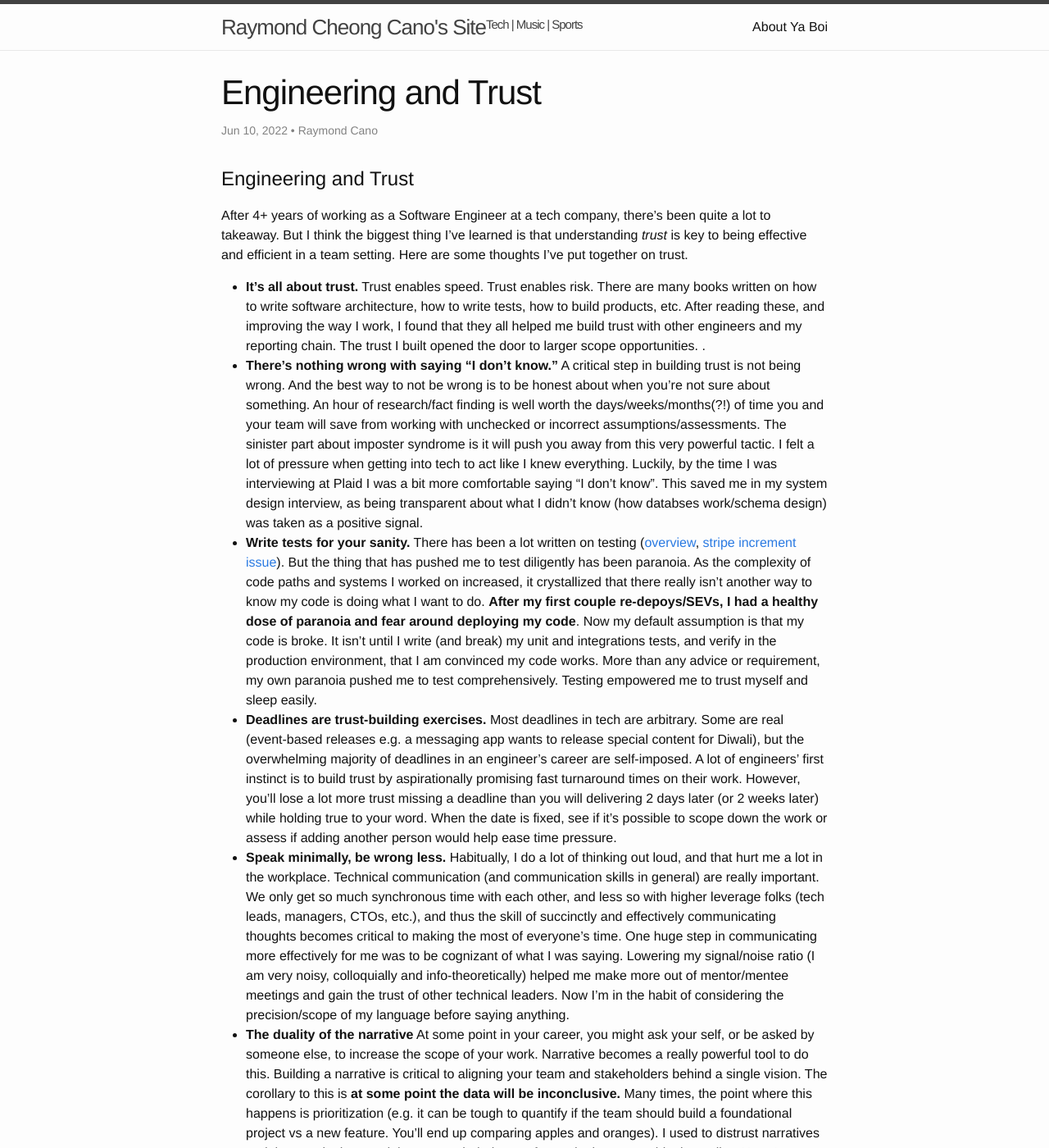
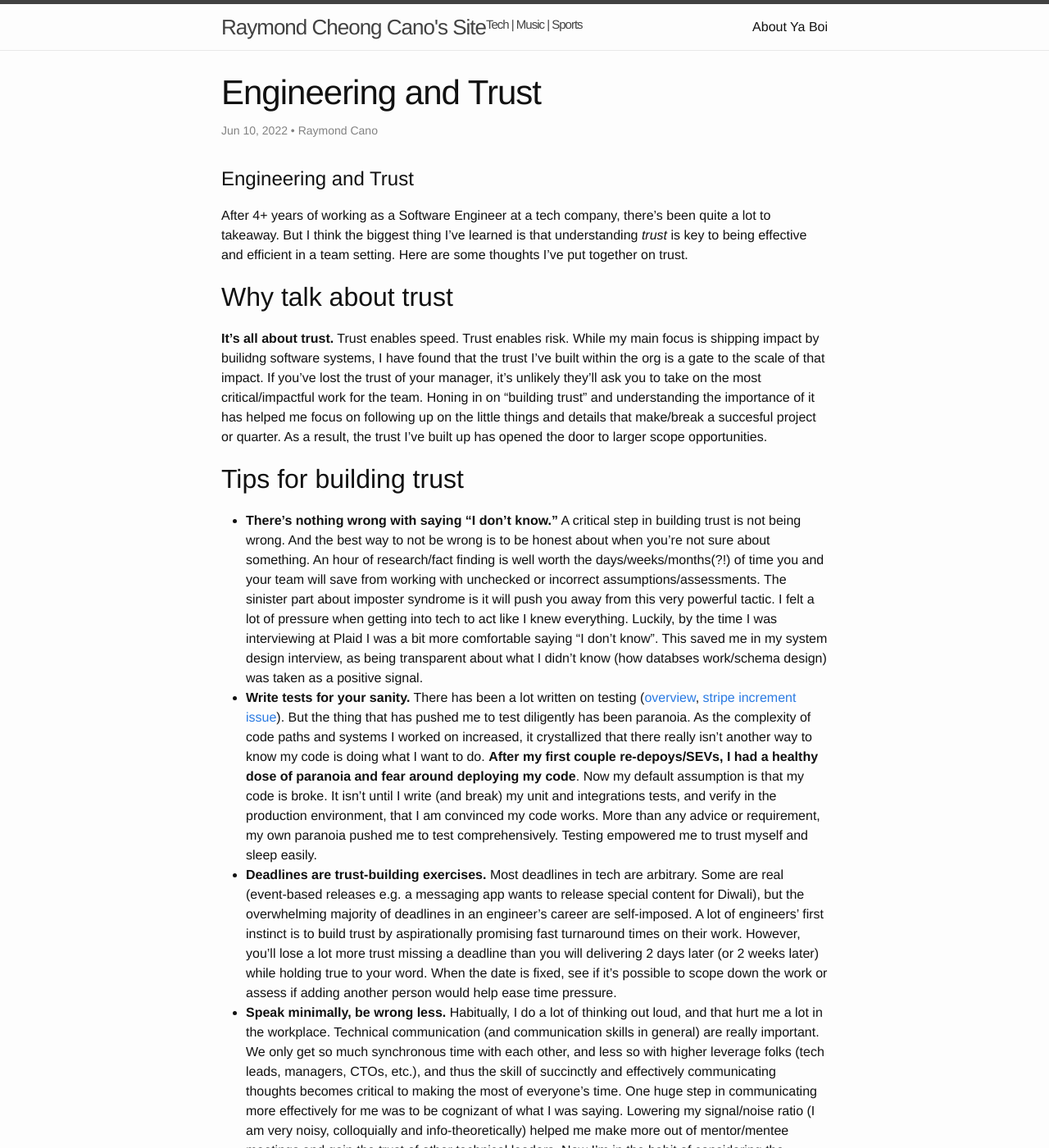
Before and after one commit to rayraycano/rayraycano.github.io, a Jekyll site: the page built from _posts/2022-04-25-tech-reflections.markdown, in a window 1280 px wide and 1400 px high. Shown: the whole window at 82% size. Built offline with Jekyll 4.4.1, drawn with Linux system fonts in a browser that asks for light colours; comment, search, counter and statistics services are not loaded; some of the changed text lies outside the part shown.

Commit message:
some more thoughts

```diff
--- a/_posts/2022-04-25-tech-reflections.markdown
+++ b/_posts/2022-04-25-tech-reflections.markdown
@@ -9,9 +9,18 @@ categories:
 # Engineering and Trust
 After 4+ years of working as a Software Engineer at a tech company, there's been quite a lot to takeaway. But I think the biggest thing I've learned is that understanding _trust_ is key to being effective and efficient in a team setting. Here are some thoughts I've put together on trust.
 
-* **It's all about trust.** Trust enables speed. Trust enables risk. There are many books written on how to write software architecture, how to write tests, how to build products, etc. After reading these, and improving the way I work, I found that they all helped me build trust with other engineers and my reporting chain. The trust I built opened the door to larger scope opportunities. .
+## Why talk about trust
+
+**It's all about trust.** Trust enables speed. Trust enables risk. While my main focus is shipping impact by builidng software systems, I have found that the trust I've built within the org is a gate to the scale of that impact. If you've lost the trust of your manager, it's unlikely they'll ask you to take on the most critical/impactful work for the team. Honing in on "building trust" and understanding the importance of it has helped me focus on following up on the little things and details that make/break a succesful project or quarter. As a result, the trust I've built up has opened the door to larger scope opportunities.
+
+## Tips for building trust
 * **There's nothing wrong with saying "I don't know."** A critical step in building trust is not being wrong. And the best way to not be wrong is to be honest about when you're not sure about something. An hour of research/fact finding is well worth the days/weeks/months(?!) of time you and your team will save from working with unchecked or incorrect assumptions/assessments. The sinister part about imposter syndrome is it will push you away from this very powerful tactic. I felt a lot of pressure when getting into tech to act like I knew everything. Luckily, by the time I was interviewing at Plaid I was a bit more comfortable saying "I don't know". This saved me in my system design interview, as being transparent about what I didn't know (how databses work/schema design) was taken as a positive signal.
 * **Write tests for your sanity.** There has been a lot written on testing ([overview](https://www.atlassian.com/continuous-delivery/software-testing/types-of-software-testing), [stripe increment issue](https://increment.com/testing/)). But the thing that has pushed me to test diligently has been paranoia. As the complexity of code paths and systems I worked on increased, it crystallized that there really isn't another way to know my code is doing what I want to do. **After my first couple re-depoys/SEVs, I had a healthy dose of paranoia and fear around deploying my code**. Now my default assumption is that my code is broke. It isn't until I write (and break) my unit and integrations tests, and verify in the production environment, that I am convinced my code works. More than any advice or requirement, my own paranoia pushed me to test comprehensively. Testing empowered me to trust myself and sleep easily.
 * **Deadlines are trust-building exercises.** Most deadlines in tech are arbitrary. Some are real (event-based releases e.g. a messaging app wants to release special content for Diwali), but the overwhelming majority of deadlines in an engineer's career are self-imposed. A lot of engineers' first instinct is to build trust by aspirationally promising fast turnaround times on their work. However, you'll lose a lot more trust missing a deadline than you will delivering 2 days later (or 2 weeks later) while holding true to your word. When the date is fixed, see if it's possible to scope down the work or assess if adding another person would help ease time pressure.
 * **Speak minimally, be wrong less.** Habitually, I do a lot of thinking out loud, and that hurt me a lot in the workplace. Technical communication (and communication skills in general) are really important. We only get so much synchronous time with each other, and less so with higher leverage folks (tech leads, managers, CTOs, etc.), and thus the skill of succinctly and effectively communicating thoughts becomes critical to making the most of everyone's time. One huge step in communicating more effectively for me was to be cognizant of what I was saying. Lowering my signal/noise ratio (I am very noisy, colloquially and info-theoretically) helped me make more out of mentor/mentee meetings and gain the trust of other technical leaders. Now I'm in the habit of considering the precision/scope of my language before saying anything.
-* **The duality of the narrative** At some point in your career, you might ask your self, or be asked by someone else, to increase the scope of your work. Narrative becomes a really powerful tool to do this. Building a narrative is critical to aligning your team and stakeholders behind a single vision. The corollary to this is **at some point the data will be inconclusive.** Many times, the point where this happens is prioritization (e.g. it can be tough to quantify if the team should build a foundational project vs a new feature. You'll end up comparing apples and oranges). I used to distrust narratives and the people that used them to push their case forward, almost as a blanket policy. Now, I recognize them as necessary/required to increase impact/scope at a company. Narratives get others excited to join in on your effort, and that's critical to solving the really hard problems effectively and efficiently. The flip side of this is that the hypotheses that underlie the narratives can be wrong, and a strong narrative/narrative-builder will be questioned less, which can result in lots of bad things happening. In this situation, be intentional about _testing_ the hypotheses so that you can trust that what you're building is worth it.
+* **Leverage narrative responsibly** At some point in your career, you might ask your self, or be asked by someone else, to increase the scope of your work. Narrative becomes a really powerful tool to do this. Building a narrative is critical to aligning your team and stakeholders behind a single vision. The corollary to this is **at some point the data will be inconclusive.** Many times, the point where this happens is prioritization (e.g. it can be tough to quantify if the team should build a foundational project vs a new feature. You'll end up comparing apples and oranges). I used to distrust narratives and the people that used them to push their case forward, almost as a blanket policy. Now, I recognize them as necessary/required to increase impact/scope at a company. Narratives get others excited to join in on your effort, and that's critical to solving the really hard problems effectively and efficiently. The flip side of this is that the hypotheses that underlie the narratives can be wrong, and a strong narrative/narrative-builder will be questioned less, which can result in lots of bad things happening. In this situation, be intentional about _testing_ the hypotheses so that you can trust that what you're building is worth it.
+
+## A note on Trust and Equity in the Workplace
+Trust is subjective and subject to the biases we all have. There's a pattern throughout tech (and many other industries) of Underrepresented Minorities not being rewarded with equal opportunities as those who are relatively more privileged. Among other factors, the racism and sexism of those in power has driven this.
+
+So, as I build my own trust models, I think it's important to question myself and my own biases. To try my best to resist "feels trustworthy", as this becomes a feedback loop for those I've been told I can trust (by society). And while I won't advocate for going against one's gut, I think understanding how we can build trust/evaluate performance in more objective, equitable ways, can help us form the right "gut".
```
